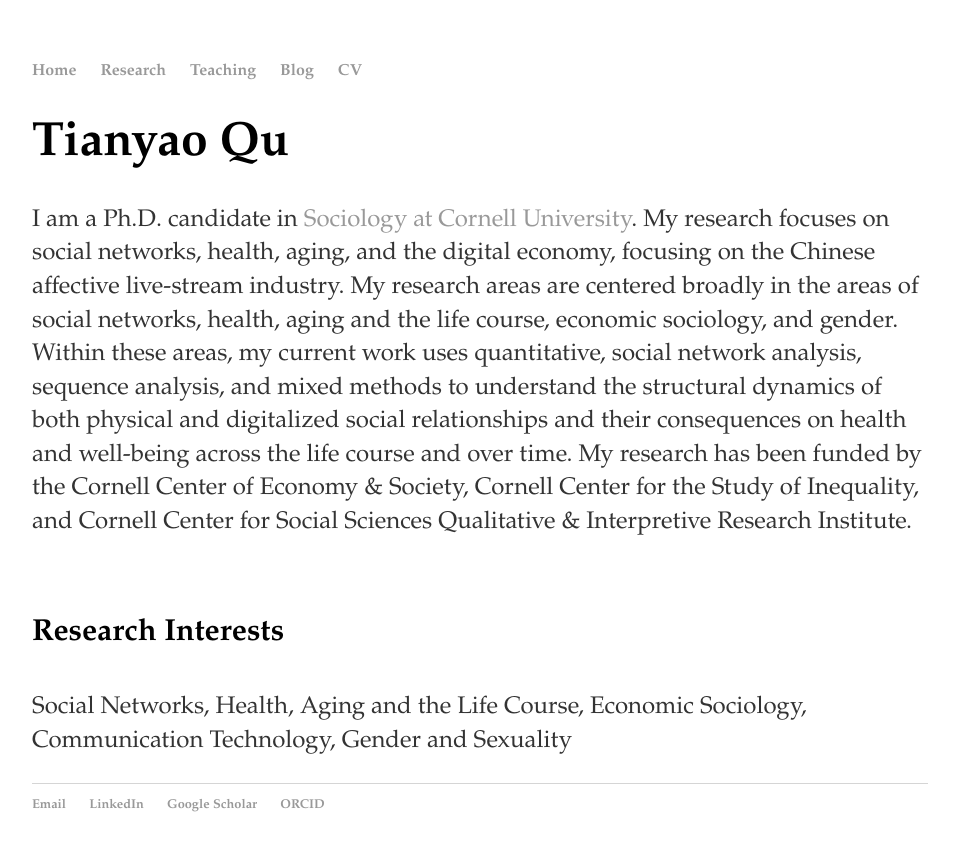
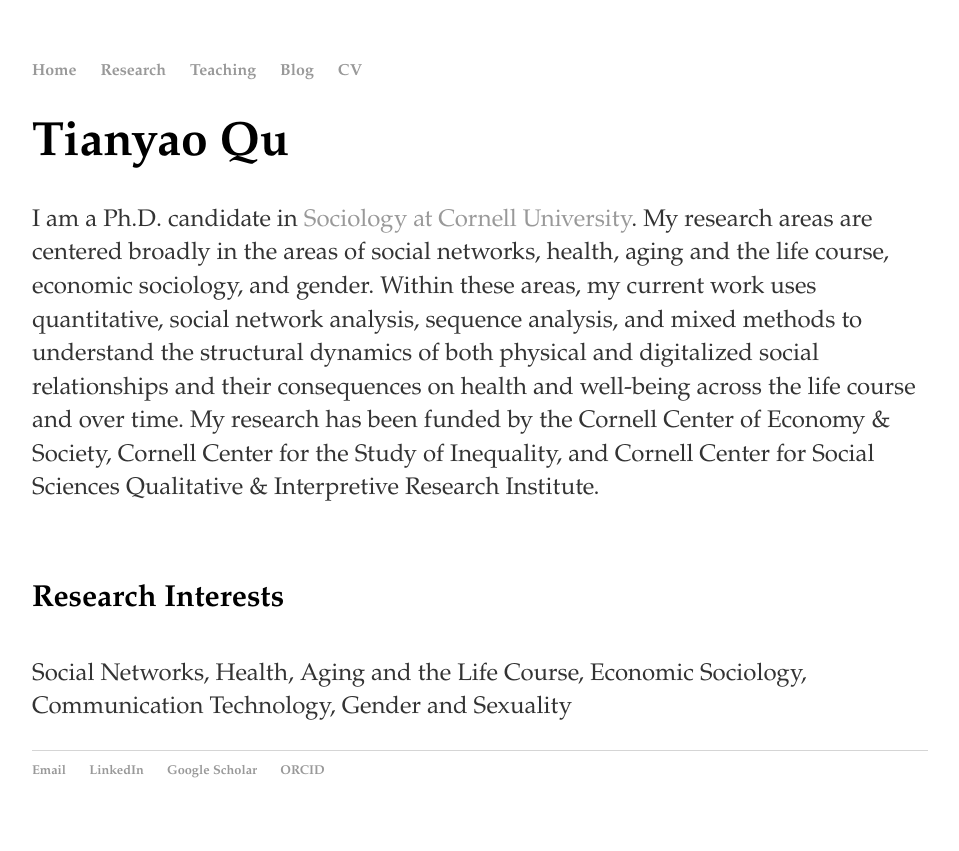
Before and after one commit to windyqu/windyqu.github.io, a Jekyll site: the page built from index.html, in a window 1280 px wide. Shown: the top 851 px of the page, without its empty margins (160-1119 px from the left). Built offline with Jekyll 4.4.1, drawn with Linux system fonts in a browser that asks for light colours.

Commit message:
Update index.html

```diff
--- a/index.html
+++ b/index.html
@@ -7,7 +7,7 @@ title: Tianyao Qu's Homepage
 <div class="blurb">
 	<h1>Tianyao Qu</h3>
 	<p>
-		I am a Ph.D. candidate in <a href="https://sociology.cornell.edu/" target="_blank">Sociology at Cornell University</a>. My research focuses on social networks, health, aging, and the digital economy, focusing on the Chinese affective live-stream industry.
+		I am a Ph.D. candidate in <a href="https://sociology.cornell.edu/" target="_blank">Sociology at Cornell University</a>.
 		My research areas are centered broadly in the areas of social networks, health, aging and the life course, economic sociology, and gender. Within these areas, my current work uses quantitative, social network analysis, sequence analysis, and mixed methods to understand the structural dynamics of both physical and digitalized social relationships and their consequences on health and well-being across the life course and over time.
 		My research has been funded by the Cornell Center of Economy & Society, Cornell Center for the Study of Inequality, and Cornell Center for Social Sciences Qualitative & Interpretive Research Institute.
 
```
